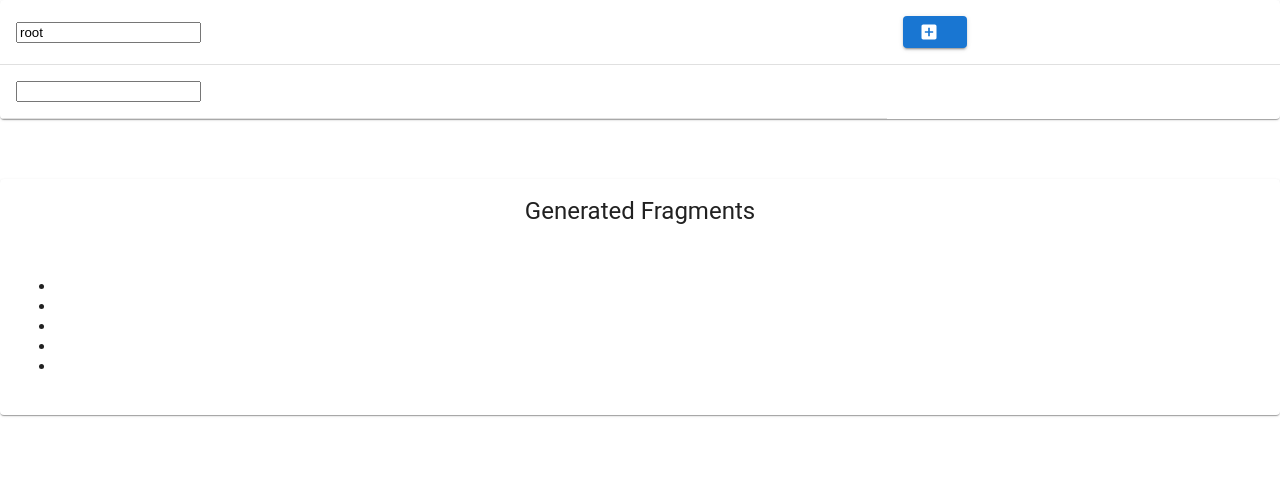
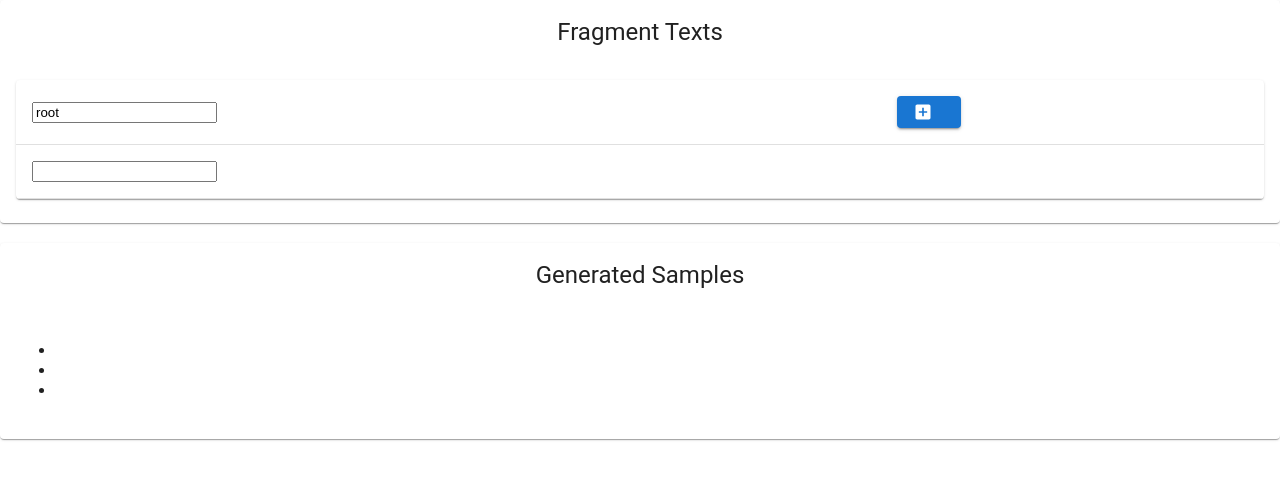
Before and after one commit to genixpro/synthetic-text-ui, a React (Create React App) app: page / in a window 1280 px wide. Shown: the top 480 px of the page. Built offline with nearby package versions, Linux system fonts and the light colour scheme.

Commit message:
refactored code to get the fragment generator to be independent of the fragment table.

```diff
--- a/src/App.js
+++ b/src/App.js
@@ -1,10 +1,10 @@
 import './App.css';
-import FragmentsTable from "./FragmentsTable";
+import Page from "./Page";
 
 function App() {
   return (
     <div className="App">
-        <FragmentsTable />
+        <Page />
     </div>
   );
 }
--- a/src/FragmentGenerator.js
+++ b/src/FragmentGenerator.js
@@ -1,24 +1,22 @@
 import {useCallback, useEffect, useState} from "react";
 import "./FragmentGenerator.scss";
 import Card from '@mui/material/Card';
-import CardActions from '@mui/material/CardActions';
 import CardContent from '@mui/material/CardContent';
 import {CardHeader} from "@mui/material";
 
-function generateRandomText(fragmentTextsByFragmentName, fragmentName) {
+function generateRandomText(fragmentTexts, fragmentName) {
     if (!fragmentName) {
         fragmentName = "root";
     }
 
     // We recursively generate and fill all fragments
-    const fragmentTexts = fragmentTextsByFragmentName[fragmentName];
-
-    if (!fragmentTexts) {
+    const fragmentTextsForFragmentName = fragmentTexts[fragmentName];
+    if (!fragmentTextsForFragmentName) {
         return "";
     }
 
     // Filter for only texts that have something other then whitespace
-    const nonEmptyFragmentTexts = fragmentTexts.filter((fragmentText) => fragmentText.trim());
+    const nonEmptyFragmentTexts = fragmentTextsForFragmentName.filter((fragmentText) => fragmentText.trim());
 
     // IF there is nothing left, use an empty string
     if (nonEmptyFragmentTexts.length === 0) {
@@ -33,7 +31,7 @@ function generateRandomText(fragmentTextsByFragmentName, fragmentName) {
     const references = randomText.match(/@([a-zA-Z0-9]+)/g) || [];
     for (const reference of references) {
         const referencedFragmentName = reference.substring(1);
-        const referencedFragmentText = generateRandomText(fragmentTextsByFragmentName, referencedFragmentName);
+        const referencedFragmentText = generateRandomText(fragmentTexts, referencedFragmentName);
         randomText = randomText.replace(reference, referencedFragmentText);
     }
 
@@ -42,15 +40,15 @@ function generateRandomText(fragmentTextsByFragmentName, fragmentName) {
 
 
 
-export const FragmentGenerator = function FragmentGenerator(props) {
-    const fragmentTextsByFragmentName = props.fragmentTextsByFragmentName;
+export default function FragmentGenerator(props) {
+    const fragmentTexts = props.fragmentTexts;
     let maxNumberOfFragmentTexts = 10;
     const [generatedFragments, setGeneratedFragments] = useState([]);
     const [intervalId, setIntervalId] = useState(null);
 
     const addNewFragment = useCallback(() => {
         const newGeneratedFragments = [...generatedFragments];
-        const newGeneratedFragmentText = generateRandomText(fragmentTextsByFragmentName);
+        const newGeneratedFragmentText = generateRandomText(fragmentTexts);
         newGeneratedFragments.unshift({
             text: newGeneratedFragmentText,
             id: Math.random(),
@@ -59,7 +57,7 @@ export const FragmentGenerator = function FragmentGenerator(props) {
             newGeneratedFragments.pop();
         }
         setGeneratedFragments(newGeneratedFragments);
-    }, [generatedFragments, fragmentTextsByFragmentName]);
+    }, [generatedFragments, fragmentTexts]);
 
     useEffect(() => {
         if (intervalId) {
@@ -80,7 +78,7 @@ export const FragmentGenerator = function FragmentGenerator(props) {
 
     return <div className={"fragment-generator"}>
         <Card>
-            <CardHeader title={"Generated Fragments"} />
+            <CardHeader title={"Generated Samples"} />
             <CardContent>
                 <ul className={"generated-fragments-list"}>
                     {generatedFragments.map((generatedFragment, index) => {
--- a/src/FragmentsTable.js
+++ b/src/FragmentsTable.js
@@ -8,9 +8,11 @@ import TableHead from '@mui/material/TableHead';
 import TableRow from '@mui/material/TableRow';
 import Paper from '@mui/material/Paper';
 import AddBoxIcon from '@mui/icons-material/AddBox';
-import {FragmentGenerator} from "./FragmentGenerator";
+import {CardHeader} from "@mui/material";
+import Card from "@mui/material/Card";
+import CardContent from "@mui/material/CardContent";
 
-export default function FragmentsTable() {
+export default function FragmentsTable(props) {
     const [fragmentNames, setFragmentNames] = React.useState(['root']);
     const [fragmentTextsByFragmentName, setFragmentTextsByFragmentName] = React.useState({
         'root': [''],
@@ -32,6 +34,9 @@ export default function FragmentsTable() {
             }
         }
         setFragmentTextsByFragmentName(newFragmentTextsByFragmentName);
+        if (props.onFragmentsChanged) {
+            props.onFragmentsChanged(newFragmentTextsByFragmentName);
+        }
     }
 
     const handleAddNewFragmentClicked = function() {
@@ -43,6 +48,9 @@ export default function FragmentsTable() {
             [newFragmentName]: [''],
         };
         setFragmentTextsByFragmentName(newFragmentTextsByFragmentName);
+        if (props.onFragmentsChanged) {
+            props.onFragmentsChanged(newFragmentTextsByFragmentName);
+        }
 
         const newFragmentNames = [...fragmentNames];
         newFragmentNames.push(newFragmentName);
@@ -55,6 +63,9 @@ export default function FragmentsTable() {
         fragmentTexts[fragmentTextIndex] = evt.target.value;
         newFragmentTextsByFragmentName[fragmentName] = fragmentTexts;
         setFragmentTextsByFragmentName(newFragmentTextsByFragmentName);
+        if (props.onFragmentsChanged) {
+            props.onFragmentsChanged(newFragmentTextsByFragmentName);
+        }
     }
 
     let maxNumberOfFragmentTexts = 0;
@@ -78,6 +89,11 @@ export default function FragmentsTable() {
                 </TableCell>
             );
         }
+
+        bodyRow.push(
+            <TableCell />
+        )
+
         bodyRows.push(
             <TableRow>
                 {bodyRow}
@@ -85,7 +101,9 @@ export default function FragmentsTable() {
         );
     }
 
-    return (<>
+    return (<Card>
+            <CardHeader title={"Fragment Texts"} />
+            <CardContent>
             <TableContainer component={Paper}>
                 <Table sx={{ minWidth: 650 }} aria-label="simple table">
                     <TableHead>
@@ -111,10 +129,7 @@ export default function FragmentsTable() {
                     </TableBody>
                 </Table>
             </TableContainer>
-            <br/>
-            <br/>
-            <br/>
-            <FragmentGenerator fragmentTextsByFragmentName={fragmentTextsByFragmentName} />
-        </>
+            </CardContent>
+        </Card>
     );
 }
--- /dev/null
+++ b/src/Page.js
@@ -0,0 +1,21 @@
+import * as React from 'react';
+import FragmentGenerator from "./FragmentGenerator";
+import FragmentsTable from "./FragmentsTable";
+
+
+export default function Page() {
+    const [fragmentTexts, setFragmentTexts] = React.useState({});
+
+    const onFragmentsChanged = function(fragmentTextsByFragmentName) {
+        setFragmentTexts(fragmentTextsByFragmentName);
+    }
+
+
+    return <>
+        <FragmentsTable
+            onFragmentsChanged={onFragmentsChanged}
+        />
+        <br/>
+        <FragmentGenerator fragmentTexts={fragmentTexts} />
+    </>
+}
```
